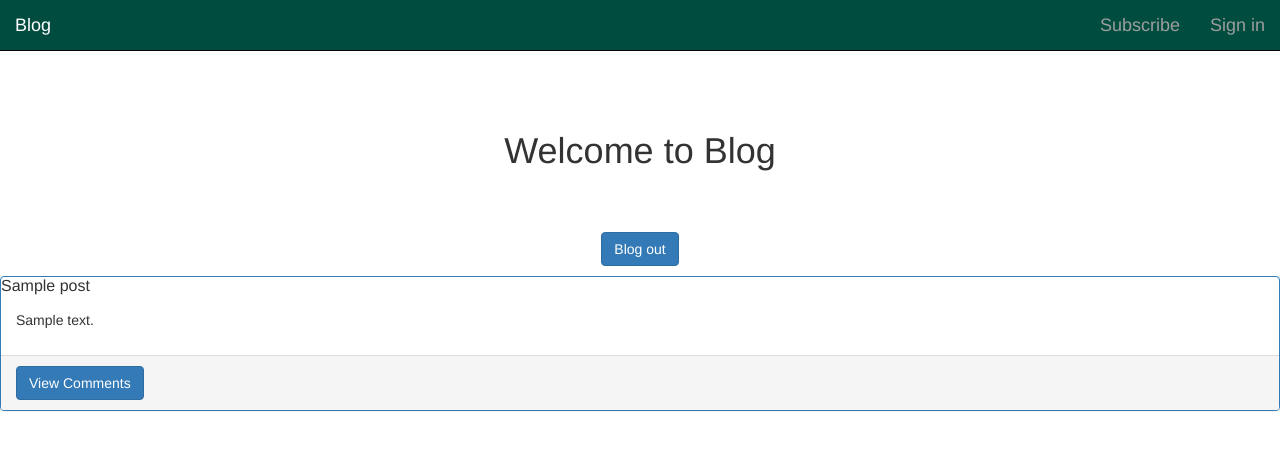
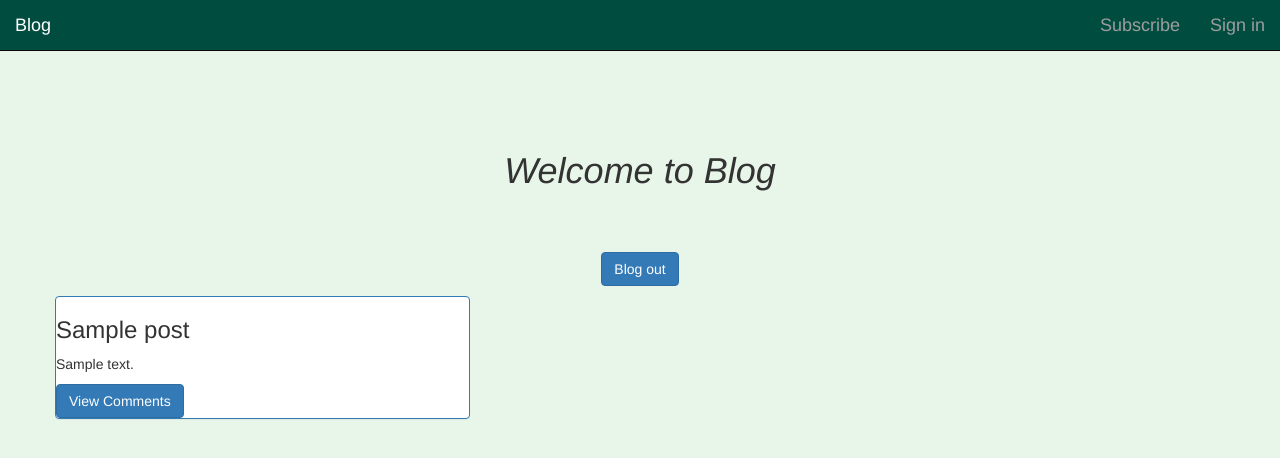
Before and after one commit to cliffnyendwe/blog-post, a Flask app: page / in a window 1280 px wide. Shown: the top 458 px of the page. Run offline with Flask 2, Linux system fonts and the light colour scheme; tables that the repository leaves empty hold one stand-in row (values such as "Sample post"); some libraries are stand-ins or nearby versions.

Commit message:
used panel to seperate my blos

```diff
--- a/app/main/forms.py
+++ b/app/main/forms.py
@@ -9,8 +9,8 @@ class UpdateProfile(FlaskForm):
 
 
 class PostForm(FlaskForm):
-    title = StringField('Post title',validators=[DataRequired()])
-    post = TextAreaField('Write your post',validators=[DataRequired()])
+    title = StringField('Blog title',validators=[DataRequired()])
+    post = TextAreaField('Write your blog',validators=[DataRequired()])
     submit = SubmitField('Submit')
 
 
--- a/app/main/views.py
+++ b/app/main/views.py
@@ -26,7 +26,7 @@ def new_post():
     users = Subscriber.query.all()
     for user in users:
         print(user.email)
-        mail_message("New Post on Blog","email/sub_alert",user.email,user=user,subscriber=subscriber)
+        mail_message("New Post on Blog","email/sub_alert",user.email,user=user)
     return redirect(url_for('.index'))
 
   title = 'New Post'
@@ -74,6 +74,7 @@ def delete_post(id):
 
     return redirect(url_for('.index'))
 
+
 @main.route('/post/update/<int:id>', methods=['GET', 'POST'])
 @login_required
 def update_post(id):
@@ -90,6 +91,7 @@ def update_post(id):
     title = 'Update Post'
     return render_template('new_posts.html', title= title, form= form)
 
+
 @main.route('/subscribe',methods = ["GET","POST"])
 def subscribe():
     form = SubscribeForm()
@@ -104,6 +106,7 @@ def subscribe():
     title = "New Subscription"
     return render_template('subscribe.html',form = form, title= title)
 
+
 @main.route('/user/<uname>')
 def profile(uname):
     user = User.query.filter_by(username = uname).first()
@@ -115,6 +118,7 @@ def profile(uname):
 
     return render_template('profile/profile.html',user = user,posts=posts)
 
+
 @main.route('/user/<uname>/update', methods=['GET', 'POST'])
 def update_profile(uname):
     user = User.query.filter_by(username = uname).first()
@@ -125,12 +129,14 @@ def update_profile(uname):
 
     if form.validate_on_submit():
         user.bio = form.bio.data
+
         db.session.add(user)
         db.session.commit()
 
         return redirect(url_for('.profile',uname = user.username))
 
     return render_template('profile/update.html',form = form)
+
 
 @main.route('/user/<uname>/update/pic', methods=['POST'])
 @login_required
--- a/app/static/css/index.css
+++ b/app/static/css/index.css
@@ -9,3 +9,11 @@
     margin-top:60px;
     border-radius:50%;
 }
+
+h1{
+    text-align: center;
+    font-style:italic;
+}
+body{
+    background-color:#e8f5e9;
+}
--- a/app/templates/email/sub_alert.txt
+++ b/app/templates/email/sub_alert.txt
@@ -1,3 +1,3 @@
-Hello there!
+Hi there!
 
-There's a new post on Blog Peach.
+There's a new post on Blog .
--- a/app/templates/index.html
+++ b/app/templates/index.html
@@ -1,34 +1,36 @@
 {% extends 'base.html' %}
 
 {% block content %}
-<div id="blog">
+<div class="container">
     <h1 class="animated rotateIn " style="text-align:center;padding-top:60px">Welcome to Blog</h1>
     <div class="blog">
         <p class="animated fadeInUpBig"><a class="btn btn-primary " href="{{url_for('main.new_post')}}"><span class="glyphicon glyphicon-smiling"
-                aria-hidden="true"></span>Blog out</a></p>
+                    aria-hidden="true"></span>Blog out</a></p>
     </div>
 
+    <div class="row">
 
-    {% for post in posts %}
-    <div class="panel panel-primary">
+            {% for post in posts %}
+            <div class="panel panel-primary" style="width:35.5%">
 
-        <h3 class="panel-title">{{post.post_title}}</h3>
+                <h3>{{post.post_title}}</h3>
+                <p>{{post.post_text}}</p>
+                {% if current_user.is_authenticated %}
+                <a class="btn btn-primary text-center" style="font-size:large" href="{{url_for('main.view_post', id=post.id)}}">View
+                    Comments</a>
+                <a class="btn btn-primary text-center" style="font-size:large" href="{{url_for('main.update_post', id=post.id)}}">Update
+                    Post</a>
+                <a class="btn btn-primary text-center" style="font-size:large" href="{{url_for('main.delete_post', id=post.id)}}">Delete
+                    Post</a>
 
-        <div class="panel-body">
-            <p class='firstletter'>{{post.post_text}}</p>
+
+                {% else %}
+                <a class="btn btn-primary text-center" href="{{url_for('main.view_post', id=post.id)}}">View
+                    Comments</a>
+                {%endif%}
+
         </div>
-        {% if current_user.is_authenticated %}
-        <div class="panel-footer">
-            <a class="btn btn-primary text-center" style ="font-size:large" href="{{url_for('main.view_post', id=post.id)}}">View Comments</a>
-            <a class="btn btn-primary text-center" style ="font-size:large" href="{{url_for('main.update_post', id=post.id)}}">Update Post</a>
-            <a class="btn btn-primary text-center" style ="font-size:large" href="{{url_for('main.delete_post', id=post.id)}}">Delete Post</a>
-        </div>
+        {% endfor %}
 
-        {% else %}
-        <div class="panel-footer"><a class="btn btn-primary text-center" href="{{url_for('main.view_post', id=post.id)}}">View
-                Comments</a></div>
-        {%endif%}
     </div>
-    {% endfor %}
-
     {% endblock %}
--- a/app/templates/new_comments.html
+++ b/app/templates/new_comments.html
@@ -4,7 +4,6 @@
 <div class="container" style="width: 100%;">
     <div class="row">
         <div class="col-md-4">
-            <form action="{{url_for('main.new_comment',id=post) }}" method="POST">
                 {{ wtf.quick_form(form) }}
             </form>
             {% for c in comments %}
--- a/app/templates/profile/update.html
+++ b/app/templates/profile/update.html
@@ -3,7 +3,7 @@
 
 {% block content %}
 {% extends 'base.html' %}
-<div class="container" style="width:100%">
+<div class="container" style="color:black">
   {{wtf.quick_form(form)}}
 </div>
 {% endblock %}
```
Also changed, not shown: app/auth/views.py (+2 -46 lines), app/templates/new_posts.html (+6 -6 lines), app/templates/profile/profile.html (+6 -5 lines).
